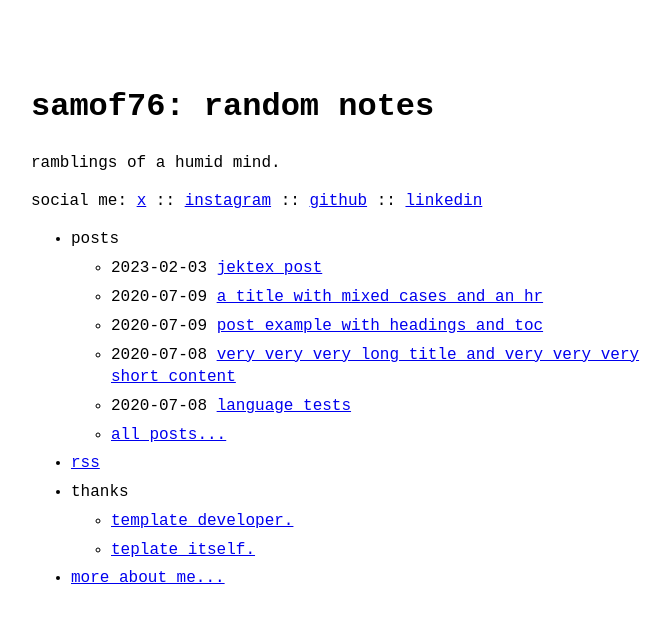
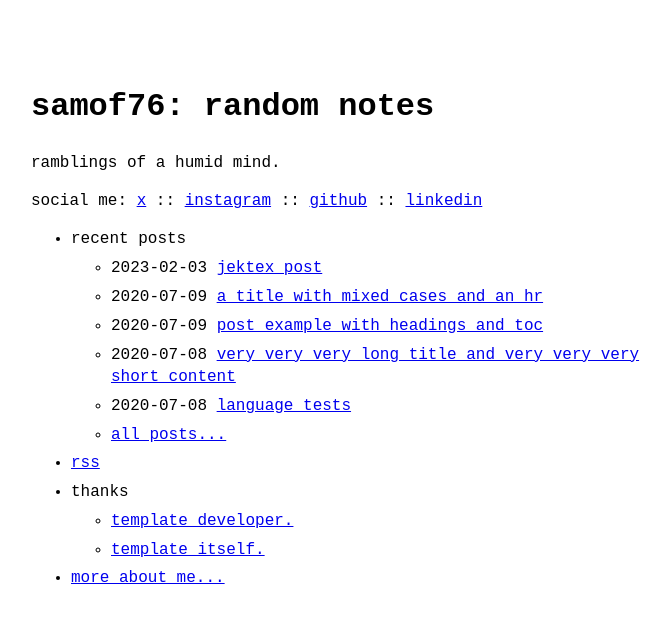
Before and after one commit to samof76/samof76.github.io, a Jekyll site: the page built from index.md, in a window 1280 px wide. Shown: the top 623 px of the page, without its empty margins (289-960 px from the left). Built offline with Jekyll 4.4.1, drawn with Linux system fonts in a browser that asks for light colours.

Commit message:
Updating content

```diff
--- a/_data/menu.yml
+++ b/_data/menu.yml
@@ -2,7 +2,7 @@
 # https://github.com/riggraz/no-style-please#customize-the-menu
 
 entries:
-  - title: posts
+  - title: recent posts
     post_list:
       limit: 5
       show_more: true
@@ -16,7 +16,7 @@ entries:
     entries:
       - title: template developer.
         url: https://riggraz.dev/
-      - title: teplate itself.
+      - title: template itself.
         url: https://github.com/riggraz/no-style-please
 
   - title: more about me...
```
